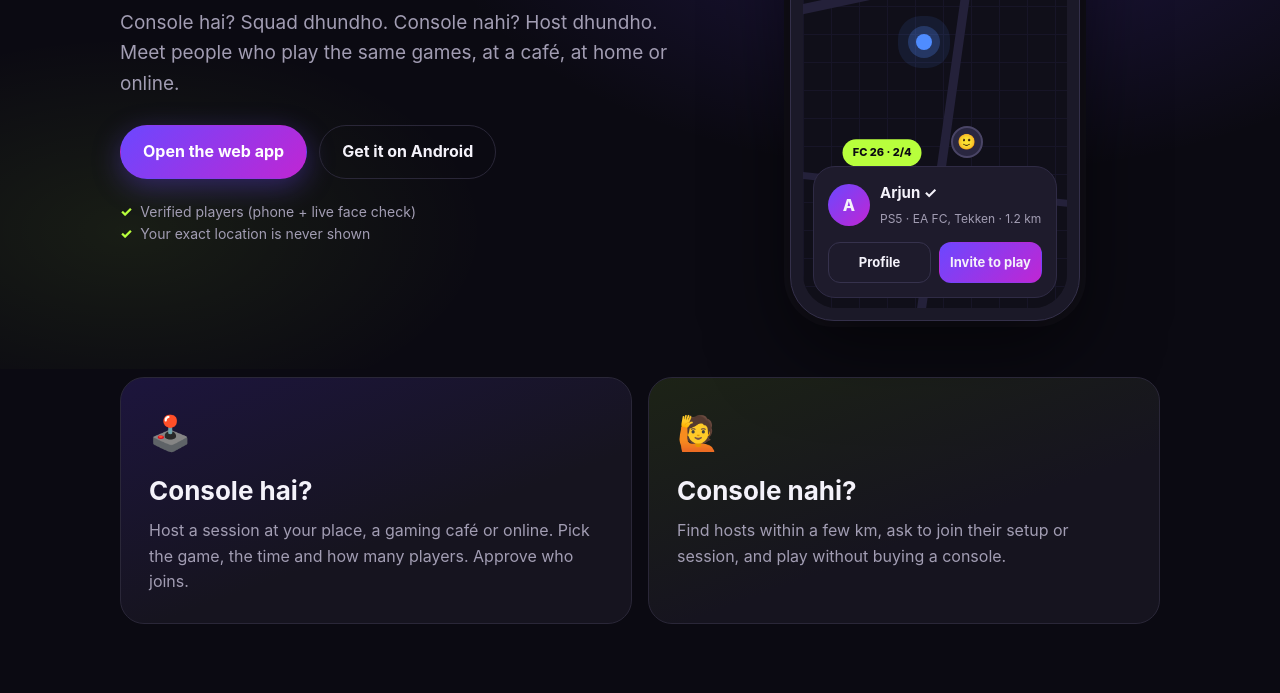
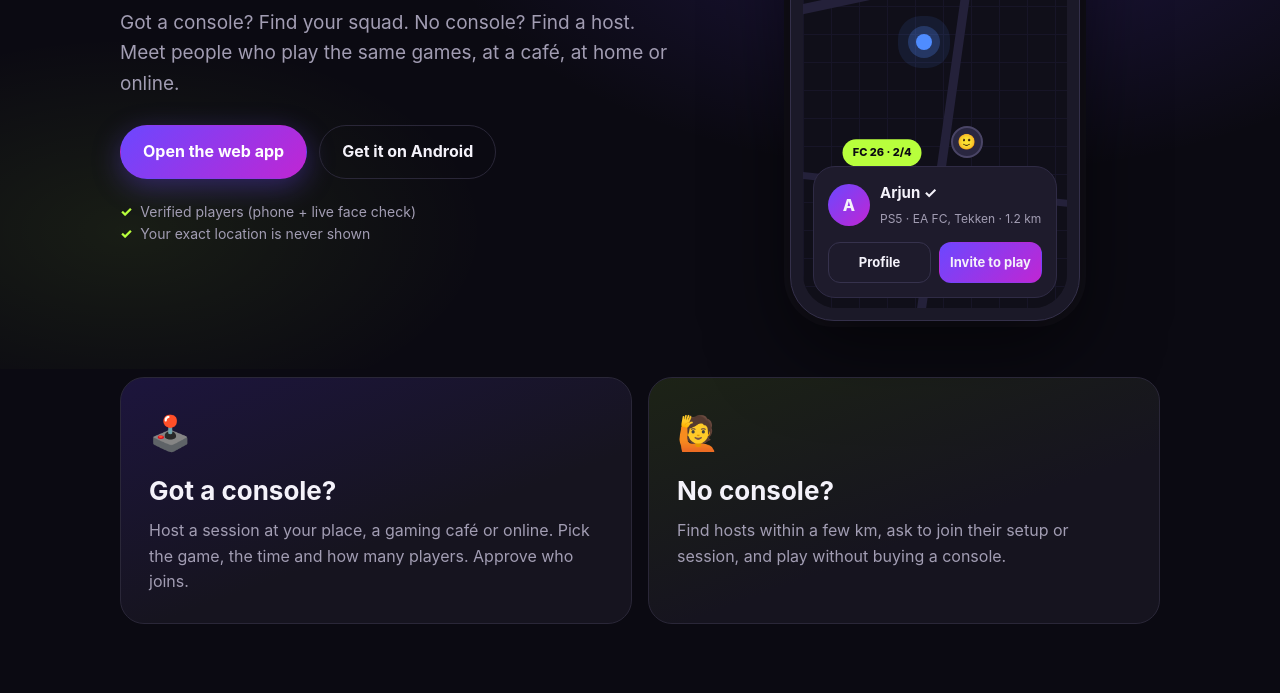
Before and after one commit to mayank-gupta201/nearplayer-site, a plain HTML site: page index.html in a window 1280 px wide. Shown: the part 388-1081 px from the top of the page. Drawn offline with Linux system fonts and the light colour scheme.

Commit message:
English-only copy and share image
Co-Authored-By: Claude Opus 5.5 <noreply@anthropic.com>

```diff
--- a/index.html
+++ b/index.html
@@ -4,7 +4,7 @@
   <meta charset="utf-8">
   <meta name="viewport" content="width=device-width, initial-scale=1">
   <title>Near Player · Find gamers near you</title>
-  <meta name="description" content="Near Player is a free app to find gamers near you. Console hai? Squad dhundho. Console nahi? Host dhundho. Host or join sessions at a café, at home or online, with verified players.">
+  <meta name="description" content="Near Player is a free app to find gamers near you. Got a console? Find your squad. No console? Find a host. Host or join sessions at a café, at home or online, with verified players.">
   <link rel="canonical" href="https://nearplayer.live/">
   <link rel="icon" href="/favicon.png">
   <link rel="apple-touch-icon" href="/icon.png">
@@ -12,7 +12,7 @@
   <meta property="og:type" content="website">
   <meta property="og:site_name" content="Near Player">
   <meta property="og:title" content="Near Player · Find gamers near you">
-  <meta property="og:description" content="Console hai? Squad dhundho. Console nahi? Host dhundho. Free, 18+, verified players.">
+  <meta property="og:description" content="Got a console? Find your squad. No console? Find a host. Free, 18+, verified players.">
   <meta property="og:url" content="https://nearplayer.live/">
   <meta property="og:image" content="https://nearplayer.live/og.png">
   <meta name="twitter:card" content="summary_large_image">
@@ -36,7 +36,7 @@
       <div class="hero-copy">
         <span class="kicker">🎮 Free · 18+ · Made in India</span>
         <h1>Find gamers <span>near you</span></h1>
-        <p class="lead">Console hai? Squad dhundho. Console nahi? Host dhundho.<br>Meet people who play the same games, at a café, at home or online.</p>
+        <p class="lead">Got a console? Find your squad. No console? Find a host.<br>Meet people who play the same games, at a café, at home or online.</p>
         <div class="cta-row">
           <a class="btn" href="https://app.nearplayer.live/">Open the web app</a>
           <a class="btn ghost" href="#download">Get it on Android</a>
@@ -68,12 +68,12 @@
     <section class="wrap wide two-up">
       <div class="side host-side">
         <span class="emoji">🕹️</span>
-        <h2>Console hai?</h2>
+        <h2>Got a console?</h2>
         <p>Host a session at your place, a gaming café or online. Pick the game, the time and how many players. Approve who joins.</p>
       </div>
       <div class="side join-side">
         <span class="emoji">🙋</span>
-        <h2>Console nahi?</h2>
+        <h2>No console?</h2>
         <p>Find hosts within a few km, ask to join their setup or session, and play without buying a console.</p>
       </div>
     </section>
```
Also changed, not shown: og.png.
